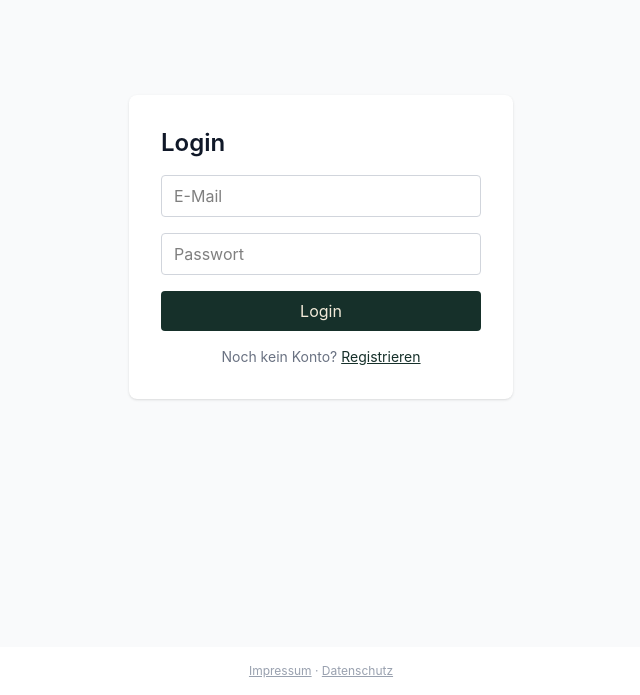
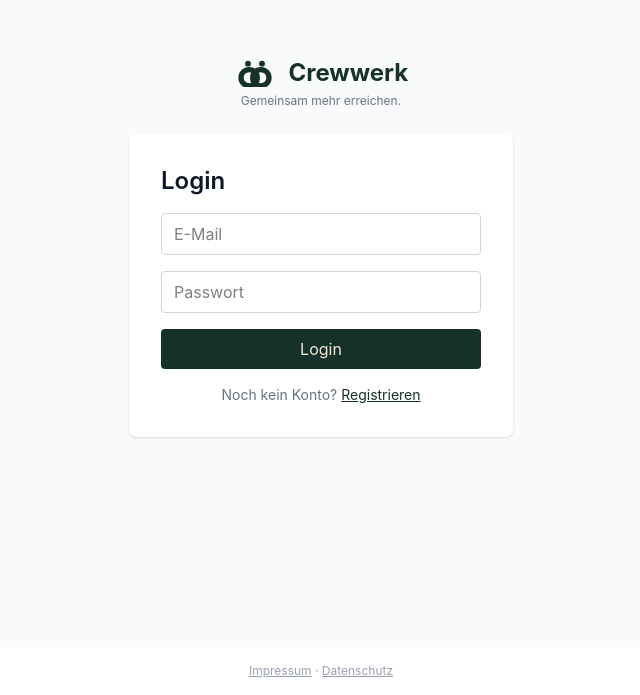
Before and after one commit to bioball-blip/bewirb-app, a React (Vite) app: page /login in a window 1280 px wide. Shown: the part 153-848 px from the top of the page, without its empty margins (319-959 px from the left). Built offline with nearby package versions, Linux system fonts and the light colour scheme; no server answers.

Commit message:
Add Crewwerk logo mark, wordmark and tagline to auth pages and dashboard
New reusable Logo component (SVG icon + wordmark + tagline "Gemeinsam
mehr erreichen.") based on the brand moodboard, shown on Login,
Register, and the Dashboard header.

Co-Authored-By: Claude Sonnet 5 <noreply@anthropic.com>

```diff
--- /dev/null
+++ b/src/components/Logo.tsx
@@ -0,0 +1,59 @@
+type LogoProps = {
+  withTagline?: boolean
+  size?: 'sm' | 'lg'
+  align?: 'center' | 'left'
+}
+
+export function Logo({
+  withTagline = false,
+  size = 'lg',
+  align = 'center',
+}: LogoProps) {
+  const iconHeight = size === 'lg' ? 28 : 20
+  const iconWidth = (iconHeight * 40) / 24
+  const textSize = size === 'lg' ? 'text-2xl' : 'text-lg'
+
+  return (
+    <div
+      className={
+        'flex flex-col gap-1 ' +
+        (align === 'center' ? 'items-center' : 'items-start')
+      }
+    >
+      <div className="flex items-center gap-2">
+        <svg
+          width={iconWidth}
+          height={iconHeight}
+          viewBox="0 0 40 24"
+          fill="none"
+          className="text-crewwerk shrink-0"
+        >
+          <circle cx="12" cy="4" r="2.5" fill="currentColor" />
+          <circle cx="24" cy="4" r="2.5" fill="currentColor" />
+          <circle
+            cx="13"
+            cy="16"
+            r="7"
+            fill="none"
+            stroke="currentColor"
+            strokeWidth="4.5"
+          />
+          <circle
+            cx="23"
+            cy="16"
+            r="7"
+            fill="none"
+            stroke="currentColor"
+            strokeWidth="4.5"
+          />
+        </svg>
+        <span className={`${textSize} font-bold text-crewwerk`}>
+          Crewwerk
+        </span>
+      </div>
+      {withTagline && (
+        <p className="text-xs text-gray-500">Gemeinsam mehr erreichen.</p>
+      )}
+    </div>
+  )
+}
--- a/src/pages/DashboardPage.tsx
+++ b/src/pages/DashboardPage.tsx
@@ -1,6 +1,7 @@
 import { useEffect, useState, type FormEvent } from 'react'
 import { Link, useNavigate } from 'react-router-dom'
 import { supabase } from '../lib/supabase'
+import { Logo } from '../components/Logo'
 
 type Application = {
   id: string
@@ -160,7 +161,7 @@ export function DashboardPage() {
     <div className="min-h-screen bg-gray-50 px-4 py-8">
       <div className="max-w-3xl mx-auto flex flex-col gap-6">
         <div className="flex justify-between items-center">
-          <h1 className="text-2xl font-semibold text-crewwerk">Dashboard</h1>
+          <Logo size="sm" align="left" withTagline />
           <button
             onClick={handleLogout}
             className="text-sm text-gray-500 underline"
@@ -168,6 +169,10 @@ export function DashboardPage() {
             Logout
           </button>
         </div>
+
+        <h1 className="text-2xl font-semibold text-crewwerk -mt-4">
+          Dashboard
+        </h1>
 
         {tenantName && (
           <p className="text-gray-700">
--- a/src/pages/LoginPage.tsx
+++ b/src/pages/LoginPage.tsx
@@ -2,6 +2,7 @@ import { useState, type FormEvent } from 'react'
 import { Link, useNavigate } from 'react-router-dom'
 import { supabase } from '../lib/supabase'
 import { translateAuthError } from '../lib/authErrors'
+import { Logo } from '../components/Logo'
 
 export function LoginPage() {
   const [email, setEmail] = useState('')
@@ -31,7 +32,8 @@ export function LoginPage() {
   }
 
   return (
-    <div className="min-h-screen bg-gray-50 flex items-center justify-center px-4">
+    <div className="min-h-screen bg-gray-50 flex flex-col items-center justify-center px-4 gap-6">
+      <Logo withTagline />
       <form
         onSubmit={handleSubmit}
         className="bg-white shadow rounded-lg p-8 w-full max-w-sm flex flex-col gap-4"
--- a/src/pages/RegisterPage.tsx
+++ b/src/pages/RegisterPage.tsx
@@ -2,6 +2,7 @@ import { useState, type FormEvent } from 'react'
 import { Link, useNavigate } from 'react-router-dom'
 import { supabase } from '../lib/supabase'
 import { translateAuthError } from '../lib/authErrors'
+import { Logo } from '../components/Logo'
 
 export function RegisterPage() {
   const [tenantName, setTenantName] = useState('')
@@ -41,7 +42,8 @@ export function RegisterPage() {
   }
 
   return (
-    <div className="min-h-screen bg-gray-50 flex items-center justify-center px-4">
+    <div className="min-h-screen bg-gray-50 flex flex-col items-center justify-center px-4 gap-6">
+      <Logo withTagline />
       <form
         onSubmit={handleSubmit}
         className="bg-white shadow rounded-lg p-8 w-full max-w-sm flex flex-col gap-4"
```
